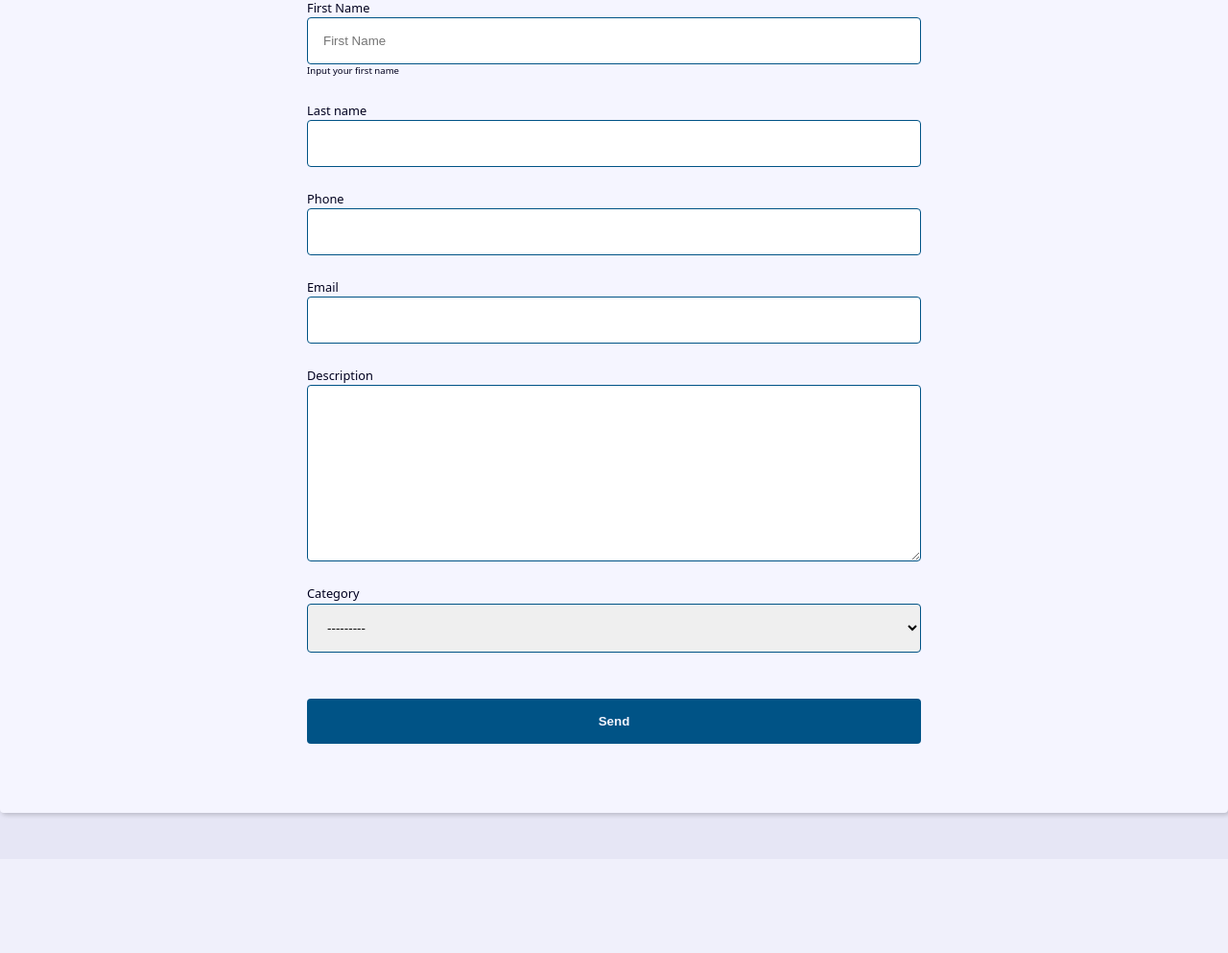
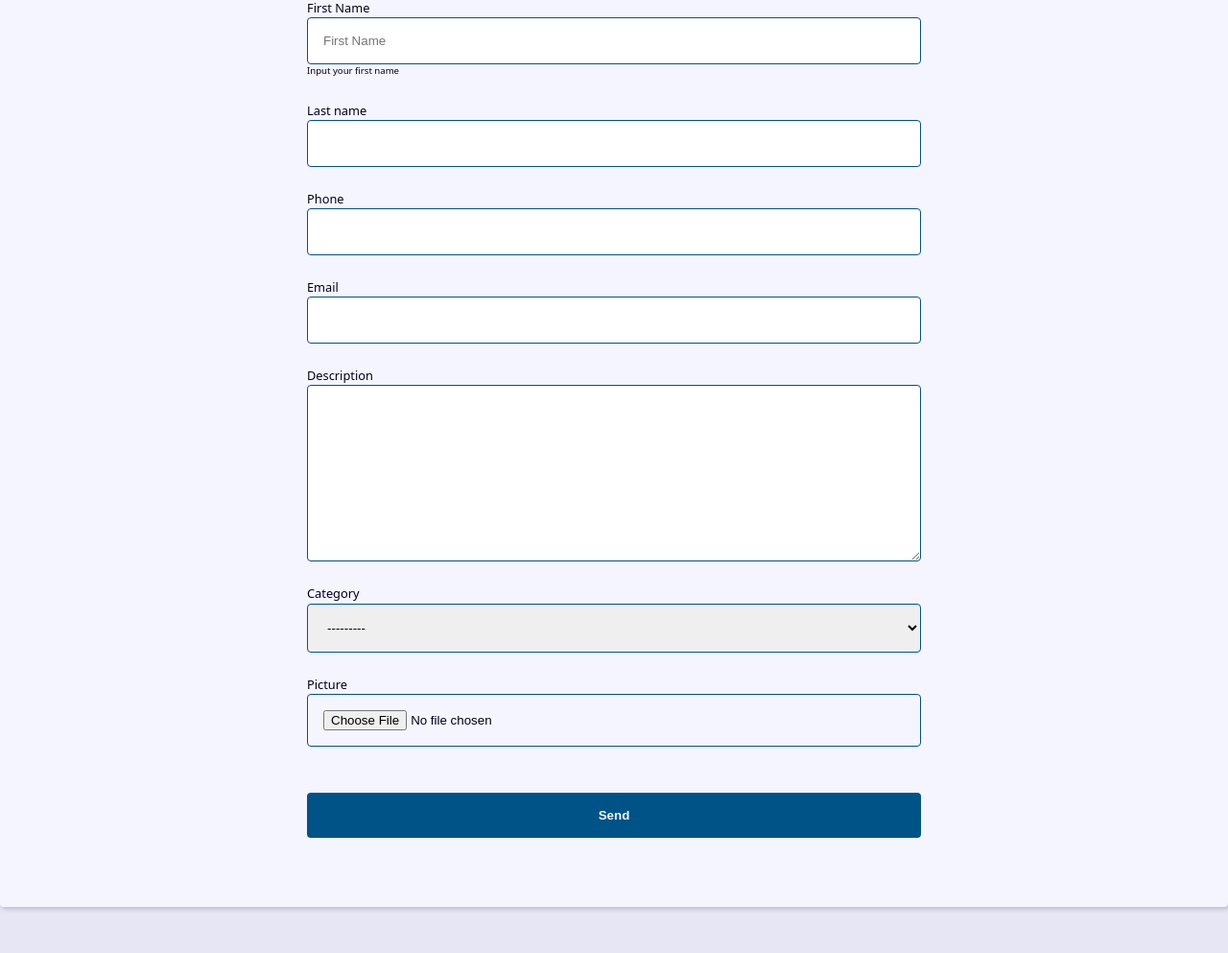
Before and after one commit to goncalvesfrederico/django-project-contacts, a Django app: page /contact/create/ in a window 1280 px wide. Shown: the part 523-1516 px from the top of the page at 96% size. Before the commit the page ends 1376 px from the top, so only its background shows below. Run offline with Django 5.2, Linux system fonts and the light colour scheme; data that the repository does not hold is empty.

Commit message:
I included my picture field to upload the image file in my contacts when i'll create or update the contact.

```diff
--- a/contact/forms.py
+++ b/contact/forms.py
@@ -13,11 +13,18 @@ class ContactForm(forms.ModelForm):
         label="First Name",
         help_text="Input your first name",
     )
+    picture = forms.ImageField(
+        widget=forms.FileInput(
+            attrs={
+                "accept": "image/*",
+            }
+        )
+    )
 
     class Meta:
         model = Contact
         fields = (
-            "first_name", "last_name", "phone", "email", "description", "category",
+            "first_name", "last_name", "phone", "email", "description", "category", "picture"
         )
 
     def clean(self):
--- a/contact/templates/contact/contact.html
+++ b/contact/templates/contact/contact.html
@@ -12,6 +12,9 @@
         <p><b>Created Date:</b> {{ contact.created_date }}<p/>
         <p><b>Description:</b> {{ contact.description }}<p/>
         <p><b>Category:</b> {{ contact.category.name }}<p/>
+        {% if contact.picture %}
+            <p><img src="{{ contact.picture.url }}" alt="{{ contact.first_name }} {{ contact.last_name }}"></p>
+        {% endif %}
 
         <div class="contact-links">
             <a class="btn btn-link" href="{% url "contact:update" contact.id %}">Update</a>
--- a/contact/templates/contact/create.html
+++ b/contact/templates/contact/create.html
@@ -5,7 +5,6 @@
         <form action="{{ form_action }}" method="POST" enctype="multipart/form-data">
             {% csrf_token %}
             <div class="form-content">
-
                 {% for field in form %}
                     <div class="form-group">
                         <label for="{{ field.id_for_label }}">{{ field.label }}</label>
@@ -17,6 +16,13 @@
                             <p class="help-text">{{ field.help_text }}</p>
                         {% endif %}
                     </div>
+
+                    {% comment %} showing the uploaded picture if it exists {% endcomment %}
+                    {% if field.name == "picture" and field.value.url %}
+                        <div class="form-group">
+                            <img src="{{ field.value.url }}" alt="{{field.id_for_label}}">
+                        </div>
+                    {% endif %}
                 {% endfor %}
             </div>
 
--- a/contact/views/create_forms.py
+++ b/contact/views/create_forms.py
@@ -6,7 +6,7 @@ from contact.models import Contact
 def create(request):
     form_action = reverse("contact:create")
     if request.method == "POST":
-        form = ContactForm(request.POST)
+        form = ContactForm(request.POST, request.FILES)
 
         context = {
             "form": form,
@@ -37,7 +37,7 @@ def update(request, contact_id):
     contact = get_object_or_404(Contact, pk=contact_id, show=True)
     form_action = reverse("contact:update", args=(contact_id,))
     if request.method == "POST":
-        form = ContactForm(request.POST, instance=contact)
+        form = ContactForm(request.POST, request.FILES, instance=contact)
 
         context = {
             "form": form,
```
Lines whose indentation alone changed are shown as unchanged.
